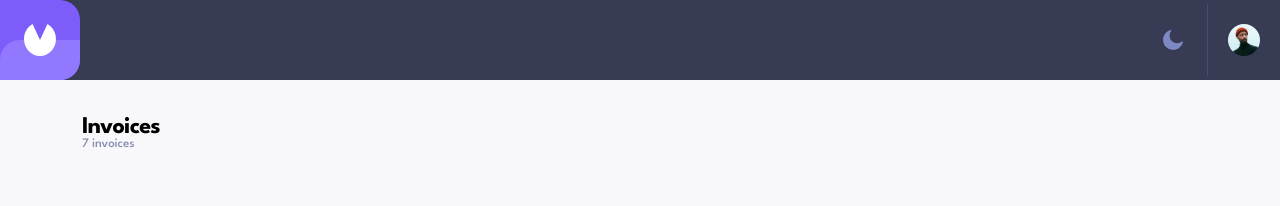
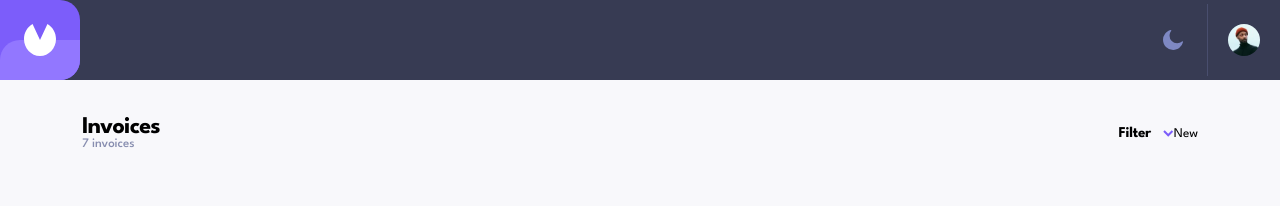
Before and after one commit to dbslapitan/invoices-front, a Next.js app: page /preview in a window 1280 px wide. Shown: the top 206 px of the page. Built offline with nearby package versions, Linux system fonts and the light colour scheme.

Commit message:
fix caret on filter

```diff
--- a/src/app/globals.scss
+++ b/src/app/globals.scss
@@ -51,6 +51,10 @@ main{
 }
 
 button{
+    border: none;
+    background-color: inherit;
+    font-family: inherit;
+
     &:hover{
         cursor: pointer;
     }
--- /dev/null
+++ b/src/ui/filter/filter.module.scss
@@ -0,0 +1,26 @@
+@use "../../styles/mixins" as *;
+@use "../../styles/variables" as *;
+
+.filter{
+    margin-left: auto;
+
+    &__btn{
+        @include heading-sv;
+        display: flex;
+
+        &--rotate{
+
+            &::after{
+                display: block;
+                content: url("../../../public/icons/icon-arrow-down.svg");
+                margin-left: 0.75rem;
+                transform: rotate(180deg) translateY(25%);
+            }
+        }
+
+        &::after{
+            content: url("../../../public/icons/icon-arrow-down.svg");
+            margin-left: 0.75rem;
+        }
+    }
+}
--- /dev/null
+++ b/src/ui/filter/filter.tsx
@@ -0,0 +1,13 @@
+import { useState } from "react";
+import style from "./filter.module.scss";
+
+export default function Filter(){
+
+    const [isOpen, setIsOpen] = useState(false);
+
+    return(
+        <div className={`${style["filter"]}`}>
+            <button className={`${style["filter__btn"]} ${isOpen ? style["filter__btn--rotate"] : ""}`} onClick={() => setIsOpen(!isOpen)}>Filter</button>
+        </div>
+    );
+}
--- a/src/ui/invoices-header/invoices-header.module.scss
+++ b/src/ui/invoices-header/invoices-header.module.scss
@@ -3,6 +3,7 @@
 
 .header{
     display: flex;
+    align-items: center;
 
     &__left{
         display: flex;
--- a/src/ui/invoices-header/invoices-header.tsx
+++ b/src/ui/invoices-header/invoices-header.tsx
@@ -1,3 +1,4 @@
+import Filter from "../filter/filter";
 import style from "./invoices-header.module.scss";
 
 export default function InvoicesHeader(){
@@ -7,6 +8,10 @@ export default function InvoicesHeader(){
                 <h1 className={`${style["header__title"]}`}>Invoices</h1>
                 <p className={`${style["header__count"]}`}>7 invoices</p>
             </div>
+            <Filter />
+            <button>
+                New
+            </button>
         </section>
     );
 }
```
